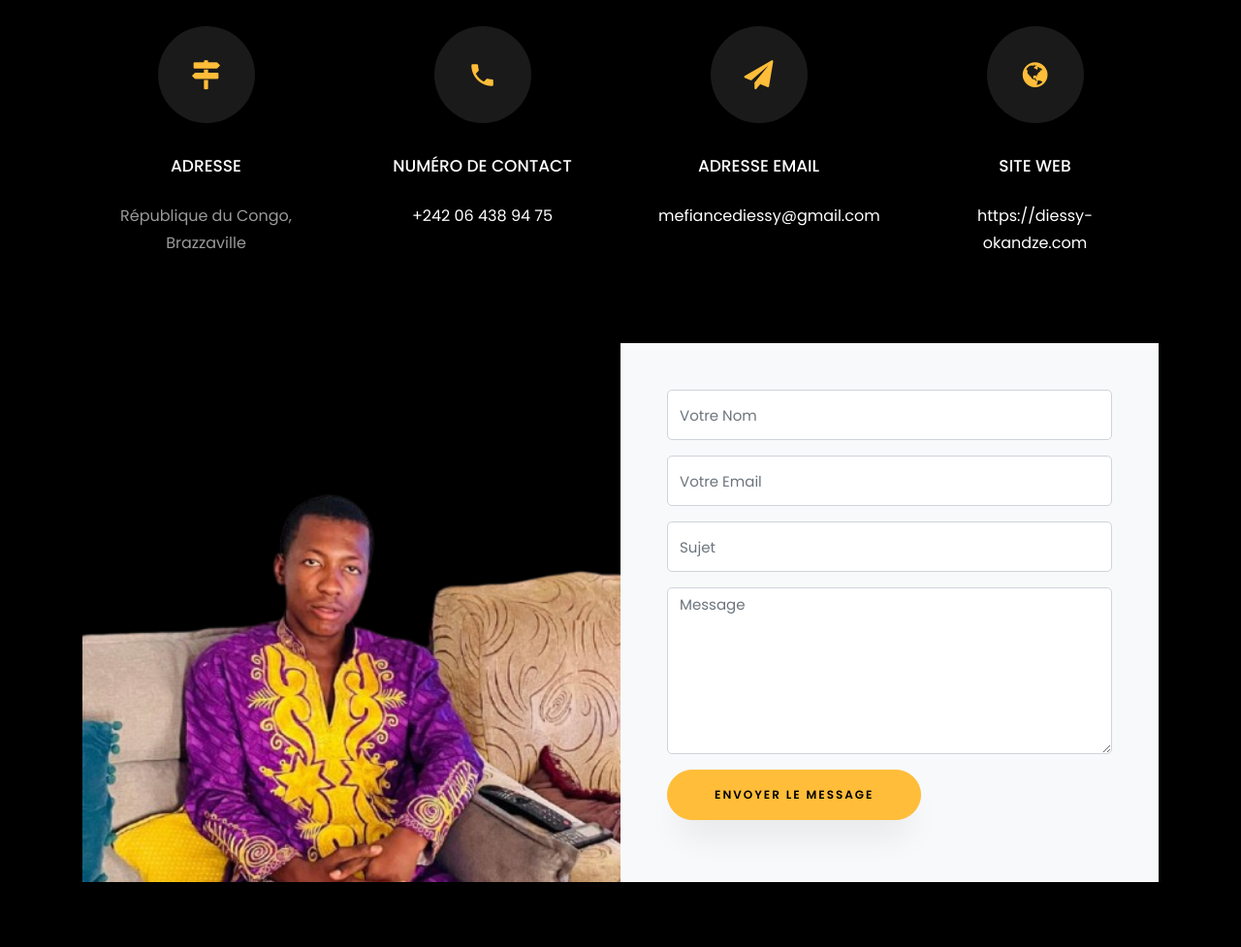
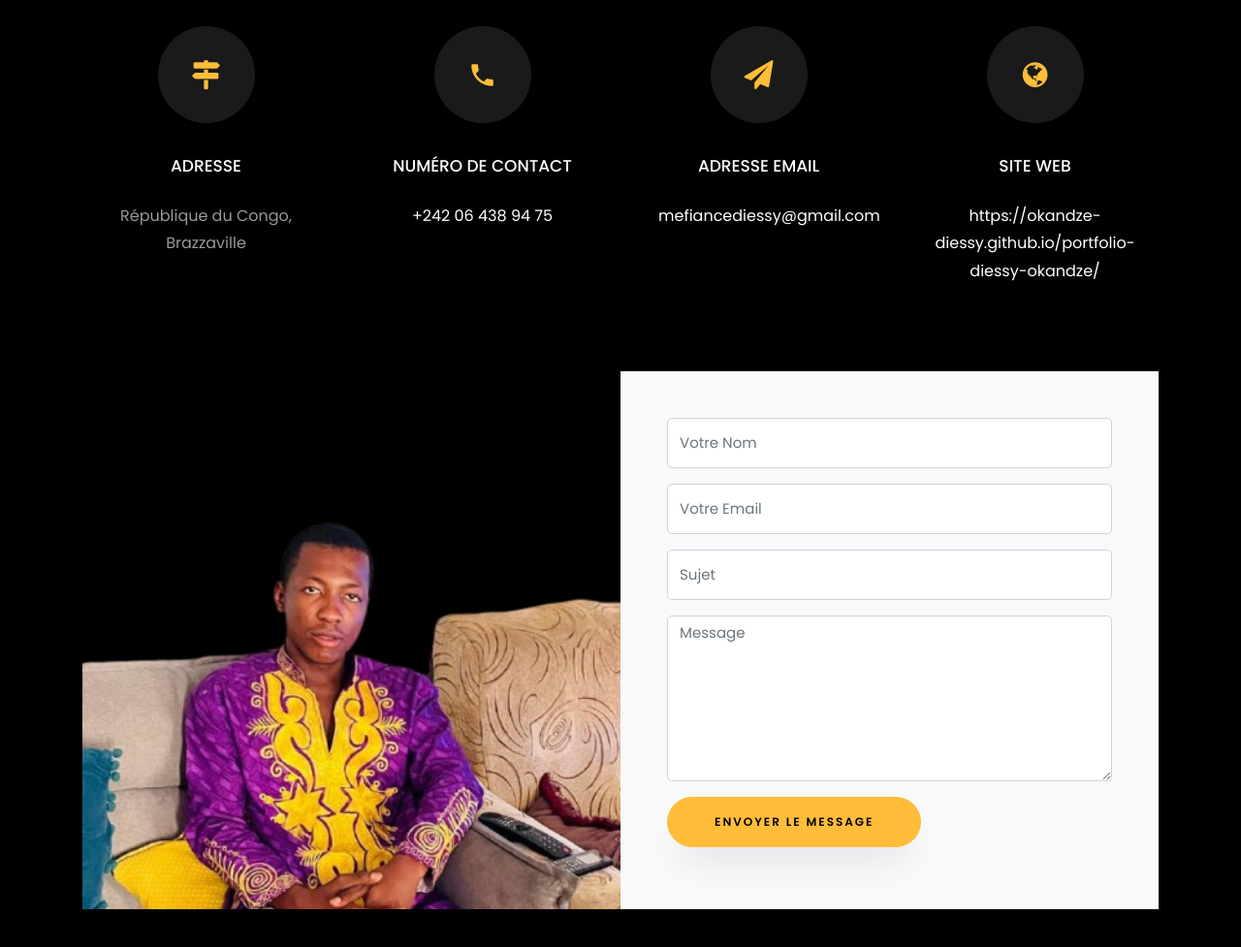
Before and after one commit to Okandze-Diessy/portfolio-diessy-okandze, a plain HTML site: page index.html in a window 1280 px wide. Shown: the part 6917-7894 px from the top of the page at 97% size. Drawn offline with Linux system fonts and the light colour scheme; files whose address does not match are found by name.

Commit message:
change link

```diff
--- a/index.html
+++ b/index.html
@@ -546,7 +546,7 @@
               <span class="icon-globe"></span>
             </div>
             <h3 class="mb-4">Site Web</h3>
-            <p><a href="https://www.diessy-okandze.com">https://diessy-okandze.com</a></p>
+            <p><a href="https://okandze-diessy.github.io/portfolio-diessy-okandze/">https://okandze-diessy.github.io/portfolio-diessy-okandze/</a></p>
           </div>
         </div>
       </div>
```
